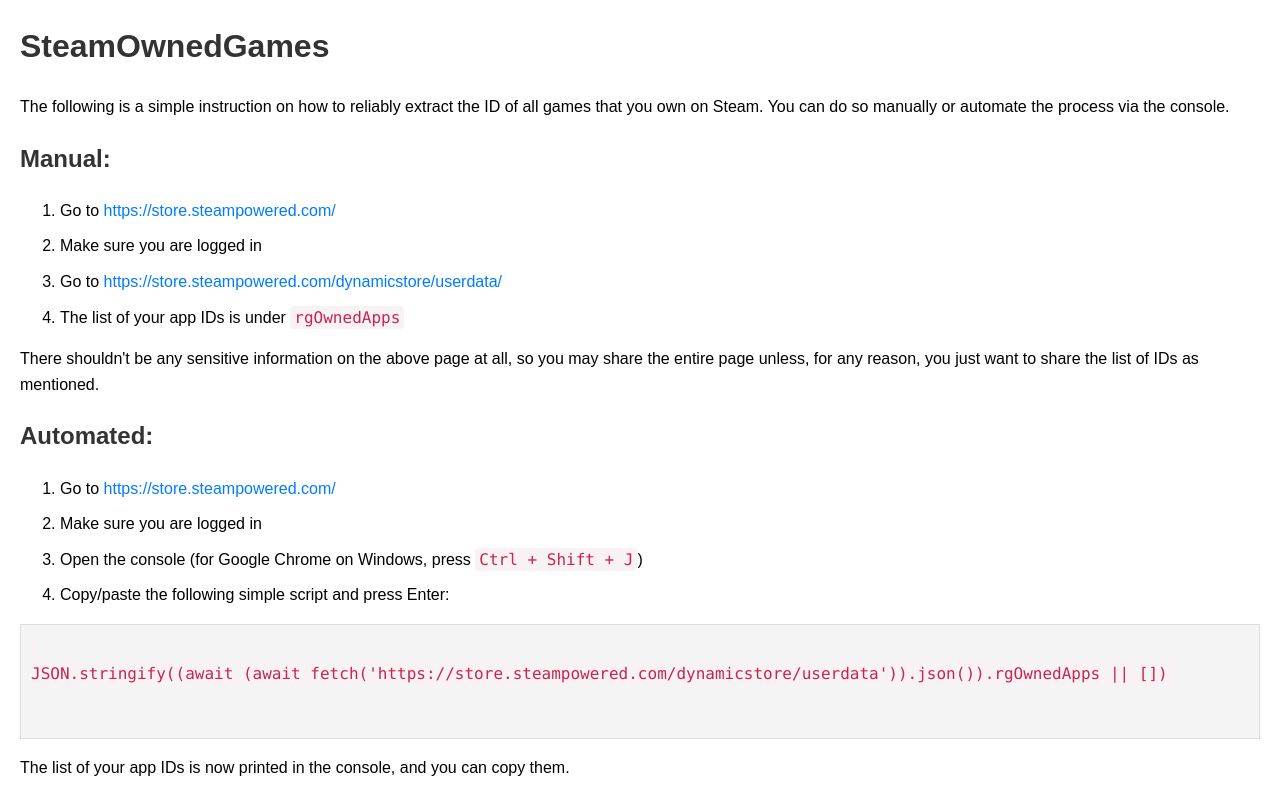
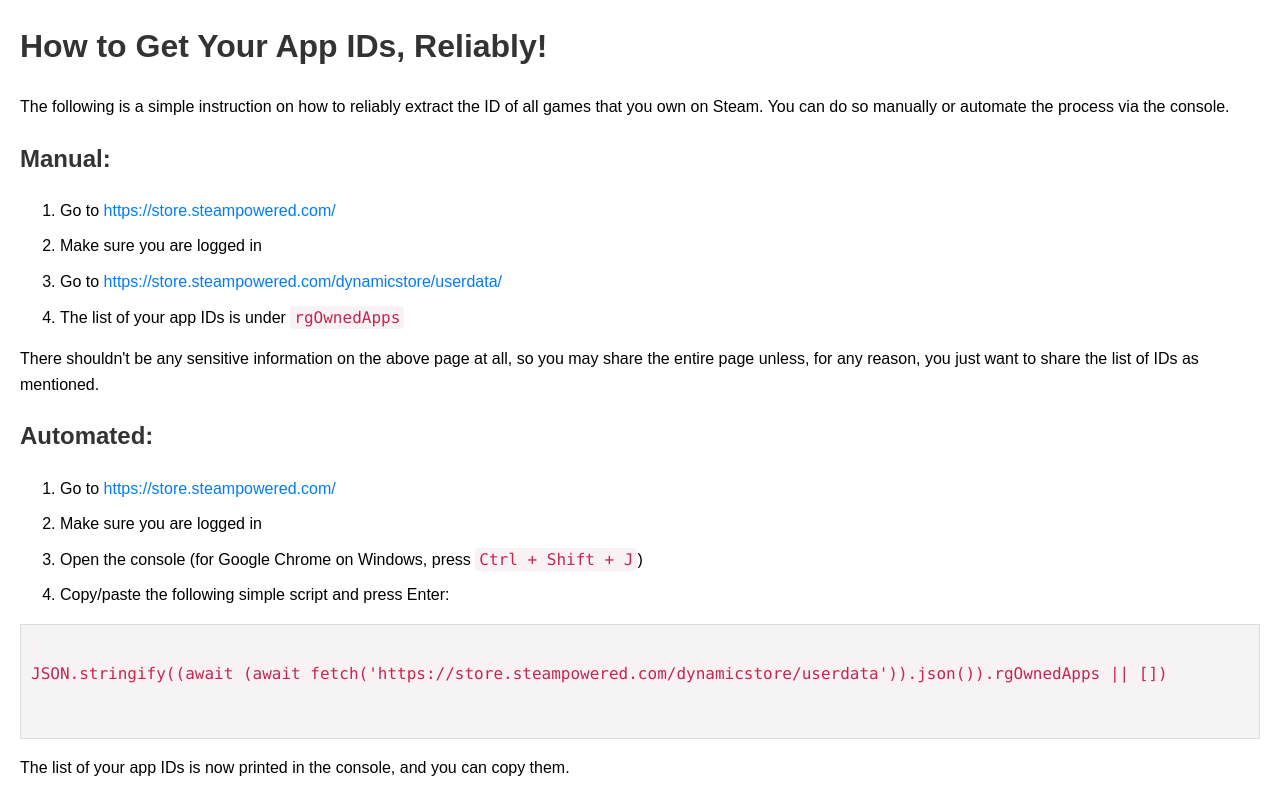
Before and after one commit to Cyb3rGamer/Cyb3rGamer.github.io, a plain HTML site: page how_to_get_your_appids.html in a window 1280 px wide. Drawn offline with Linux system fonts and the light colour scheme.

Commit message:
Update how_to_get_your_appids.html

```diff
--- a/how_to_get_your_appids.html
+++ b/how_to_get_your_appids.html
@@ -3,7 +3,7 @@
 <head>
     <meta charset="UTF-8">
     <meta name="viewport" content="width=device-width, initial-scale=1.0">
-    <title>How to Get Your Appids, Reliably!</title>
+    <title>How to Get Your App IDs, Reliably!</title>
     <style>
         body {
             font-family: Arial, sans-serif;
@@ -49,7 +49,7 @@
     </style>
 </head>
 <body>
-    <h1>SteamOwnedGames</h1>
+    <h1>How to Get Your App IDs, Reliably!</h1>
     <p>The following is a simple instruction on how to reliably extract the ID of all games that you own on Steam. You can do so manually or automate the process via the console.</p>
 
     <h2>Manual:</h2>
```
